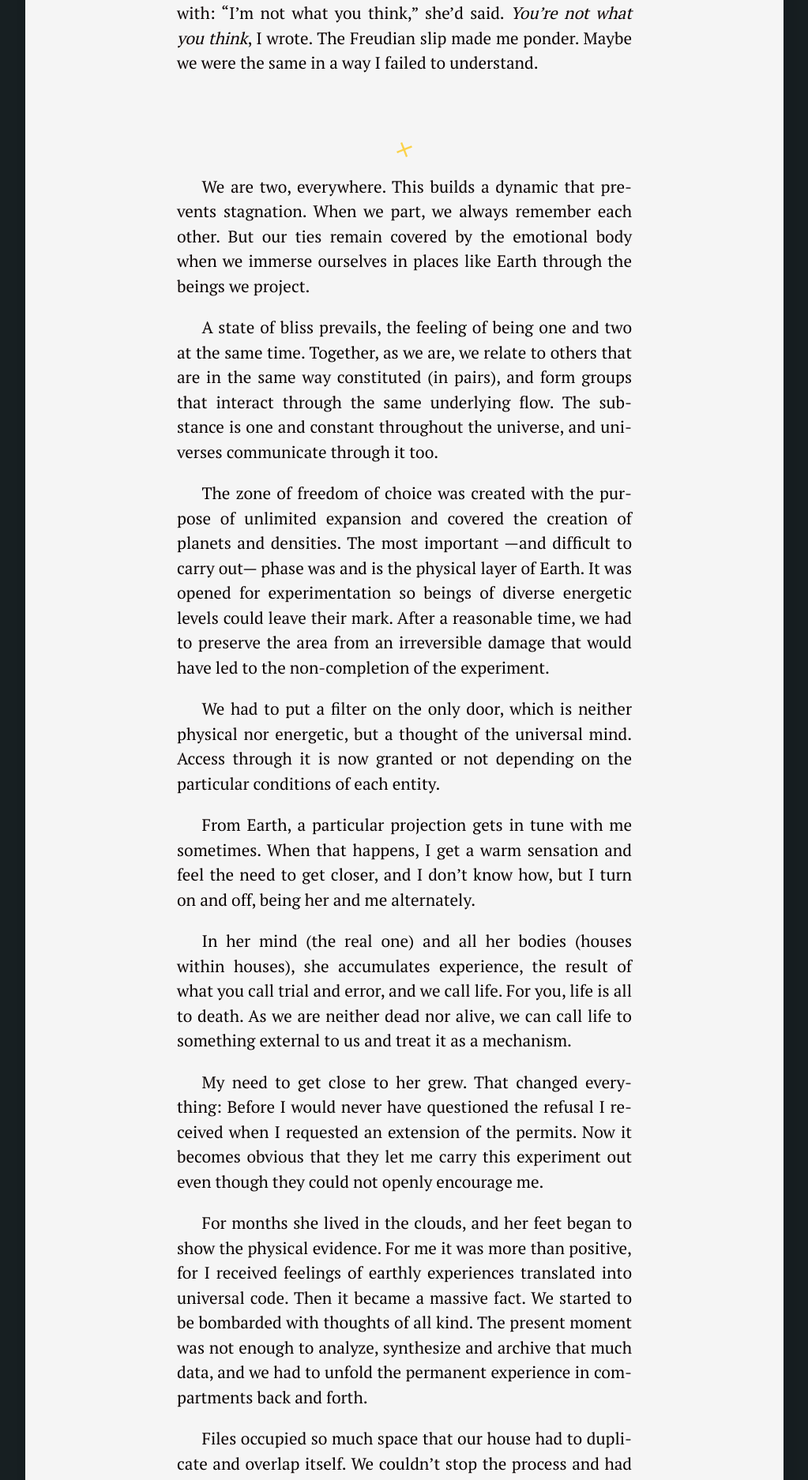
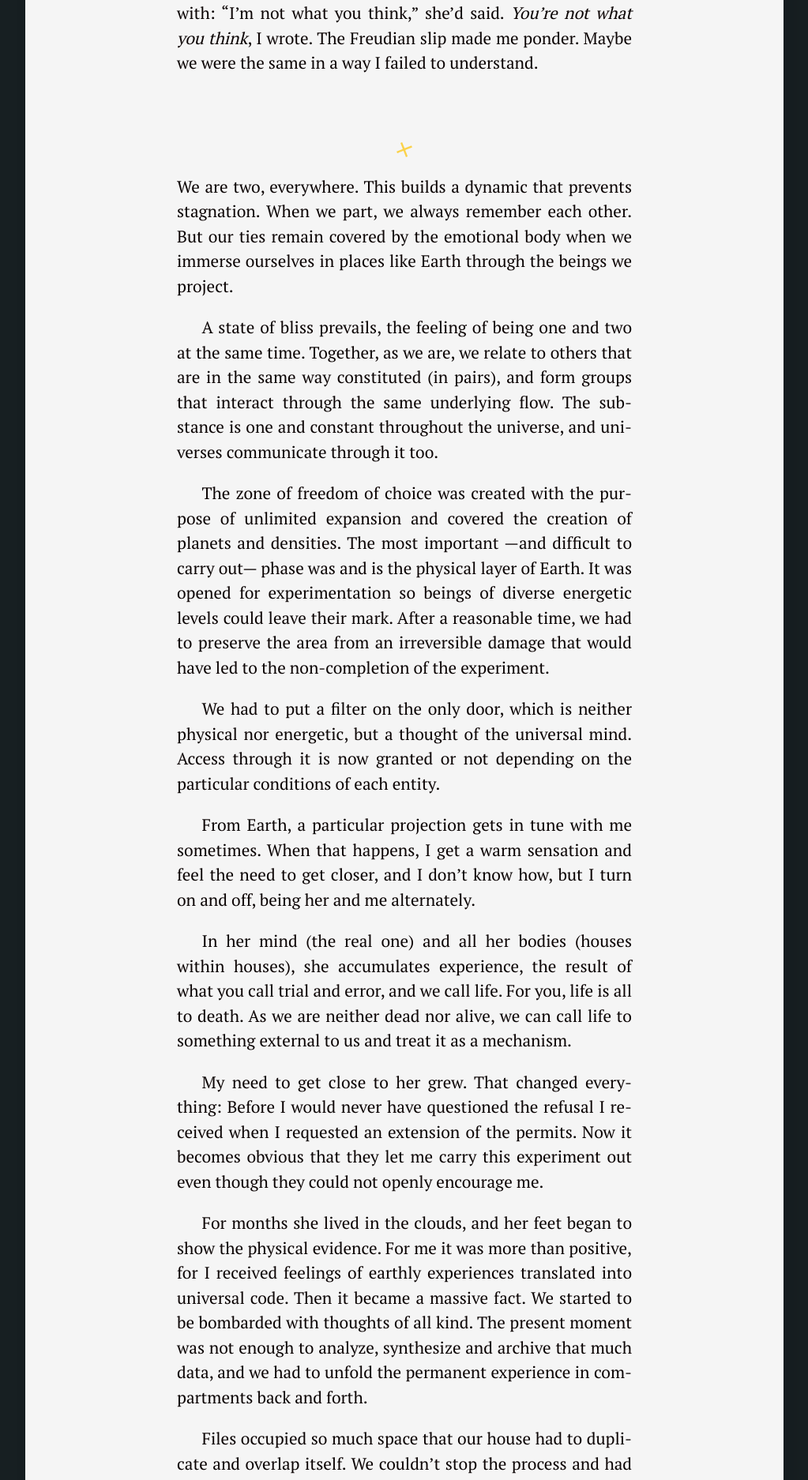
Before and after one commit to silvialohrmann/editorial, a Jekyll site: the page built from _posts/2022-11-18-we-are-houses.md, in a window 1280 px wide. Shown: the part 997-2871 px from the top of the page at 79% size, without its empty margins (128-1151 px from the left). Built offline with Jekyll 4.4.1, drawn with Linux system fonts in a browser that asks for light colours.

Commit message:
Update _article.scss

```diff
--- a/_sass/_article.scss
+++ b/_sass/_article.scss
@@ -40,7 +40,7 @@
 }
 
 .post p:first-of-type,
-.post h2 + p {
+.post h2 + p, .post hr + p {
   text-indent: 0;
 }
 
```
